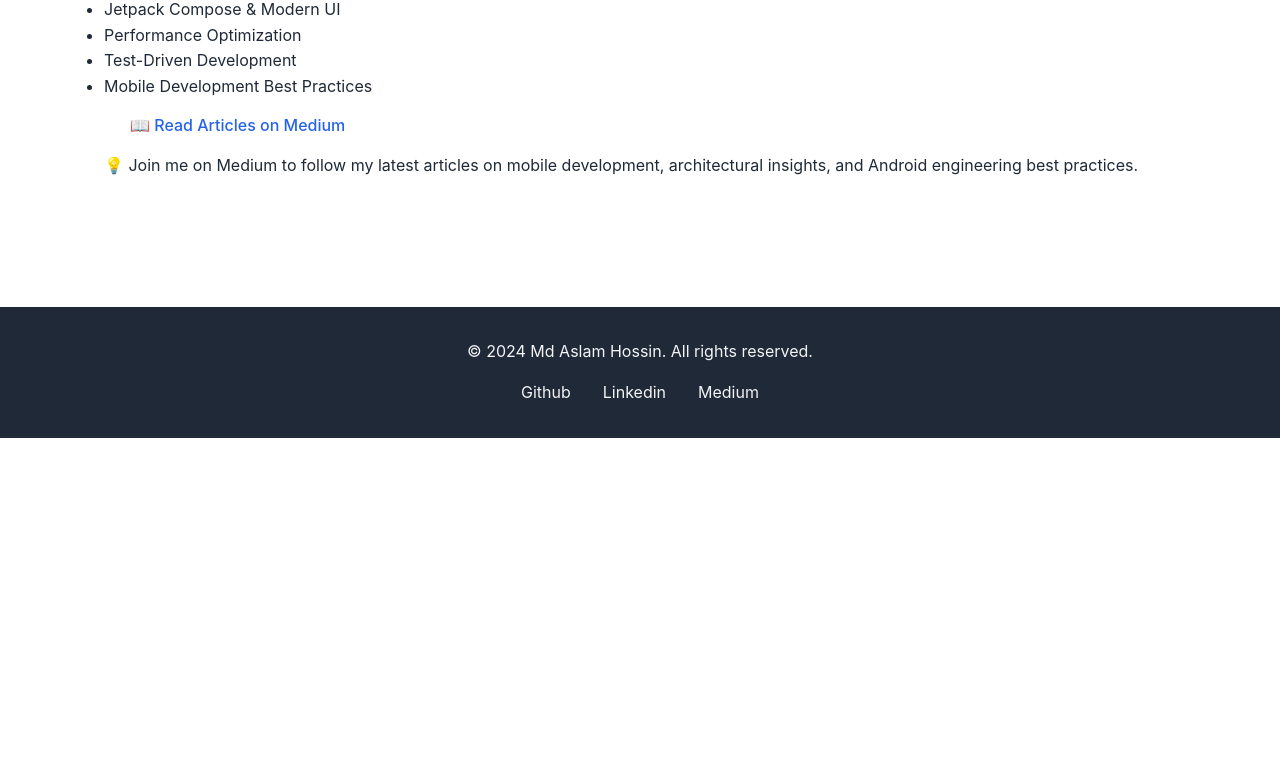
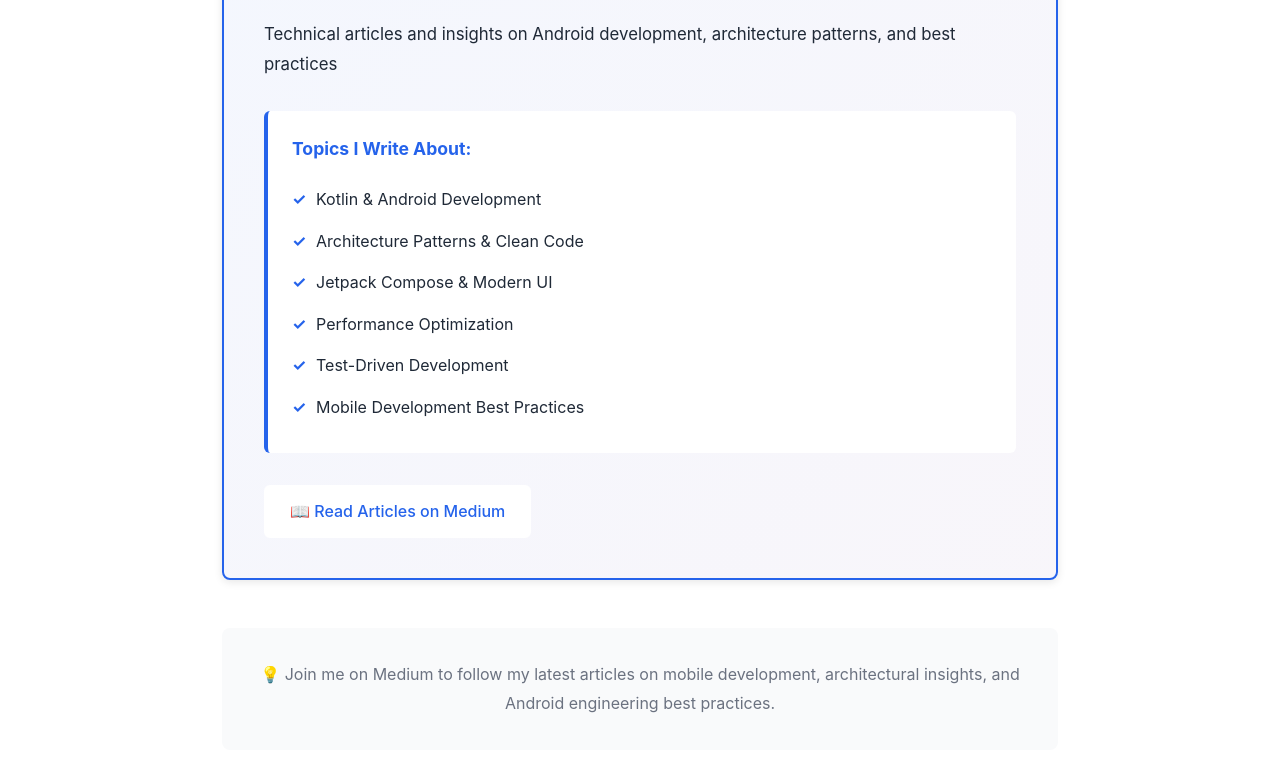
Before and after one commit to aslamhossin/aslamhossin.github.io, a plain HTML site: page docs/blog.html in a window 1280 px wide. Shown: the part 501-1278 px from the top of the page. Before the commit the page ends 939 px from the top, so only its background shows below. Drawn offline with Linux system fonts and the light colour scheme.

Commit message:
Fix blog.html stylesheet reference

```diff
--- a/docs/blog.html
+++ b/docs/blog.html
@@ -6,7 +6,7 @@
     <title>Blog - Md Aslam Hossin - Android Engineer</title>
     <meta name="description" content="Technical articles and insights by Md Aslam Hossin">
     <link rel="stylesheet" href="https://aslamhossin.github.io/static/style.css">
-    <link rel="stylesheet" href="https://aslamhossin.github.io/static/resume.css">
+    <link rel="stylesheet" href="https://aslamhossin.github.io/static/blog.css">
 </head>
 <body>
     <nav class="navbar">
```
Also changed, not shown: templates/blog.html (+1 -1 lines).
